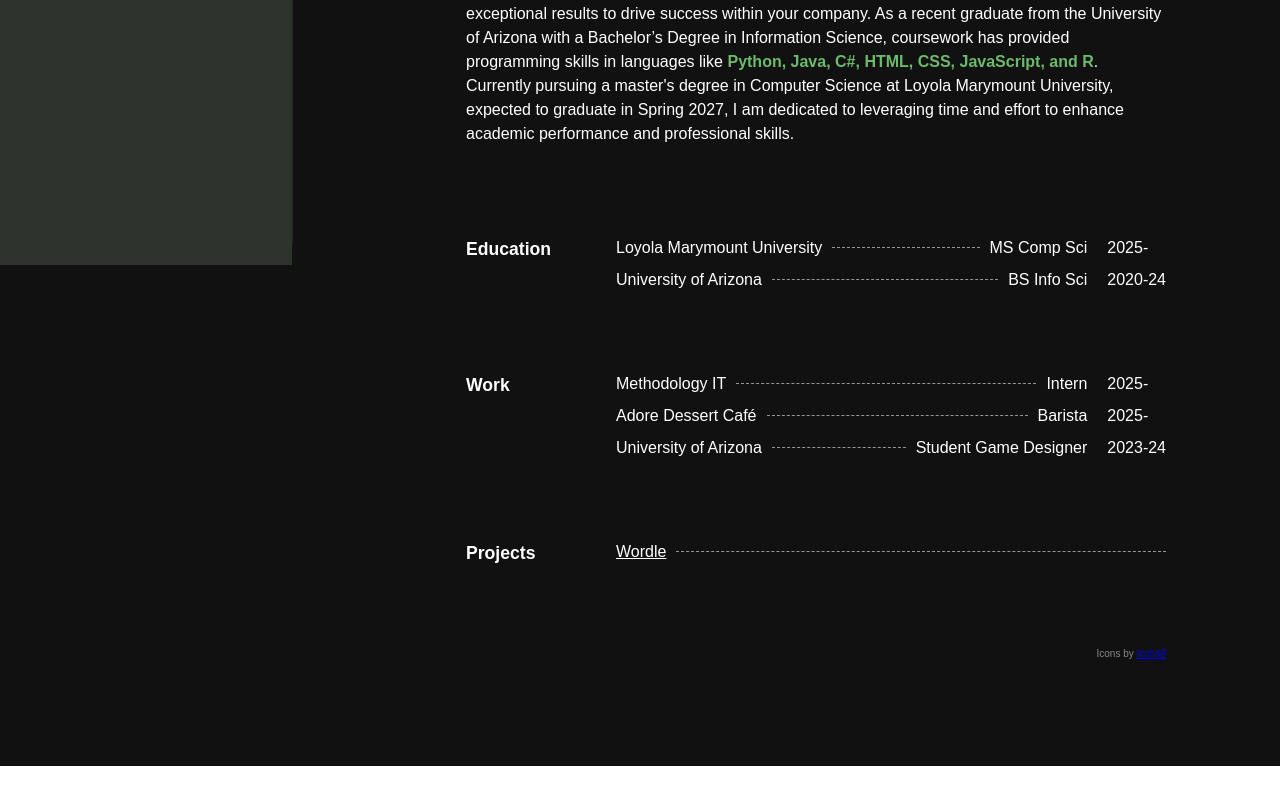
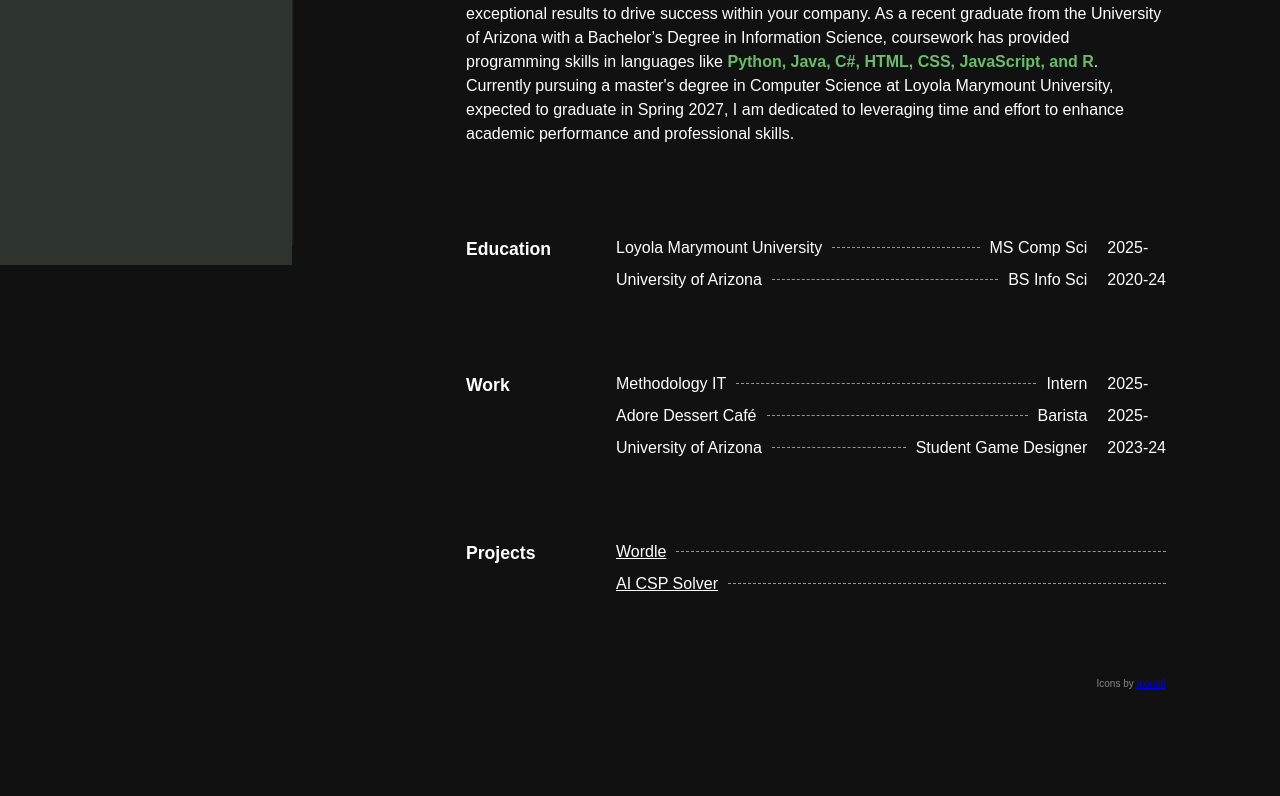
Before and after one commit to EWilliams2002/evan-portfolio, a React (Vite) app: page / in a window 1280 px wide. Shown: the part 555-1351 px from the top of the page. Before the commit the page ends 1321 px from the top, so only its background shows below. Built offline with nearby package versions, Linux system fonts and the light colour scheme; a web font is replaced by a local one.

Commit message:
started adding csp solver project

```diff
--- a/src/App.jsx
+++ b/src/App.jsx
@@ -12,6 +12,7 @@
 // Components
 import NavList from './components/tinyComp/navList'
 import Wordle from './components/wordle'
+import AIproj from './components/aiproj'
 
 // Data
 import navData from './data/navLists'
@@ -20,11 +21,10 @@
 
 function App() {
 
+  // Static Wordle Logic
   const [open, setOpen] = React.useState(true);
   const [screen, setScreen] = React.useState("");
-
   let newWord = randomWords[Math.floor(Math.random() * randomWords.length)];
-
   const [wordleState, setWordleState] = React.useState({
     currWord: newWord, // Make uppercase for consistency
     wordleGame: [
@@ -41,6 +41,7 @@
     nonValidKeys: [],
     totalGuess: 6
   });
+
 
 
   function readClicked(param) {
@@ -60,8 +61,14 @@
                   changeScreen = {setScreen}
                   screen={screen}
                 />;
-      case "Photography":
-        return //<Photography />;
+
+
+      case "AI Project":
+        return <AIproj
+
+                />
+
+
       default:
         return <Home
                   navState={open}
--- /dev/null
+++ b/src/components/aiproj.jsx
@@ -0,0 +1,16 @@
+
+
+
+export default function AIproj() {
+    return (
+        <div>
+            <a>
+                Hello World !
+            </a>
+
+
+
+
+        </div>
+    )
+}
--- a/src/data/navLists.js
+++ b/src/data/navLists.js
@@ -22,7 +22,7 @@
     {
         id: 1,
         titleName: "Projects",
-        items: {"Wordle": 'site'} //, "CSP Solver":'prog', "Kanji Review App":'prog' }
+        items: {"Wordle": 'site', "CSP AI Solver": 'prog'} //, "CSP Solver":'prog', "Kanji Review App":'prog' }
     },
 
 ]
--- a/src/data/rowData.js
+++ b/src/data/rowData.js
@@ -20,6 +20,7 @@
     title: "Projects",
     rows: [
       { rowHead: "Wordle", rowColOne: "", rowColTwo: "" },
+      { rowHead: "AI CSP Solver", rowColOne: "", rowColTwo: "" },
 
     ]
   },
```
